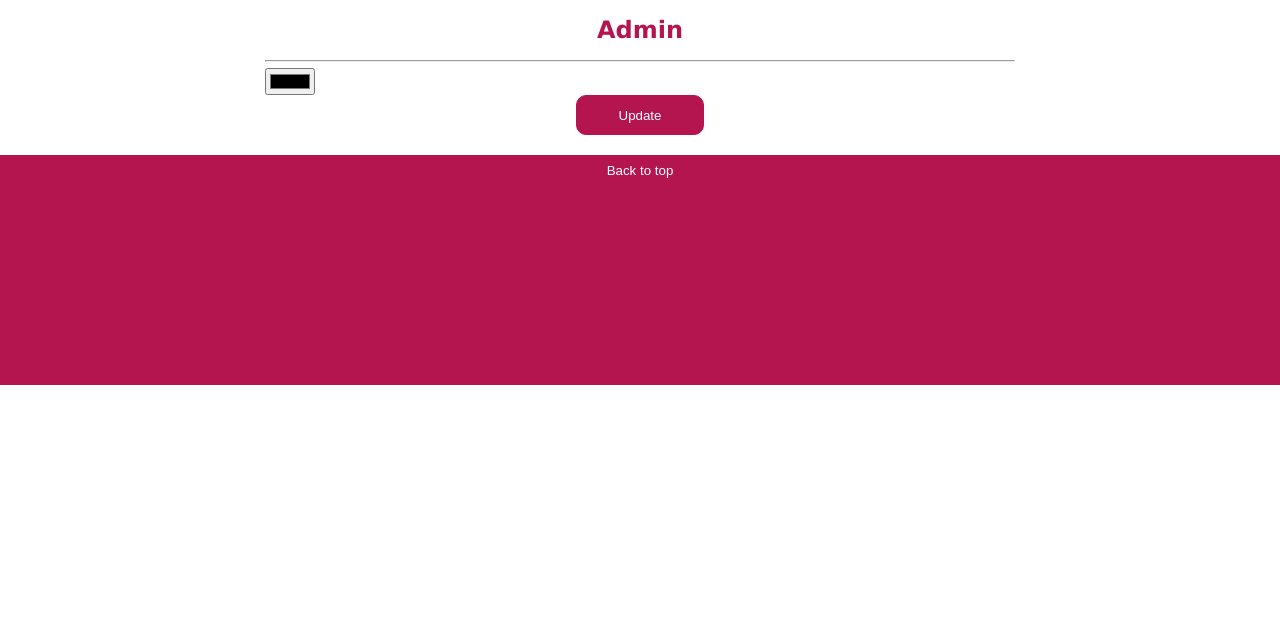
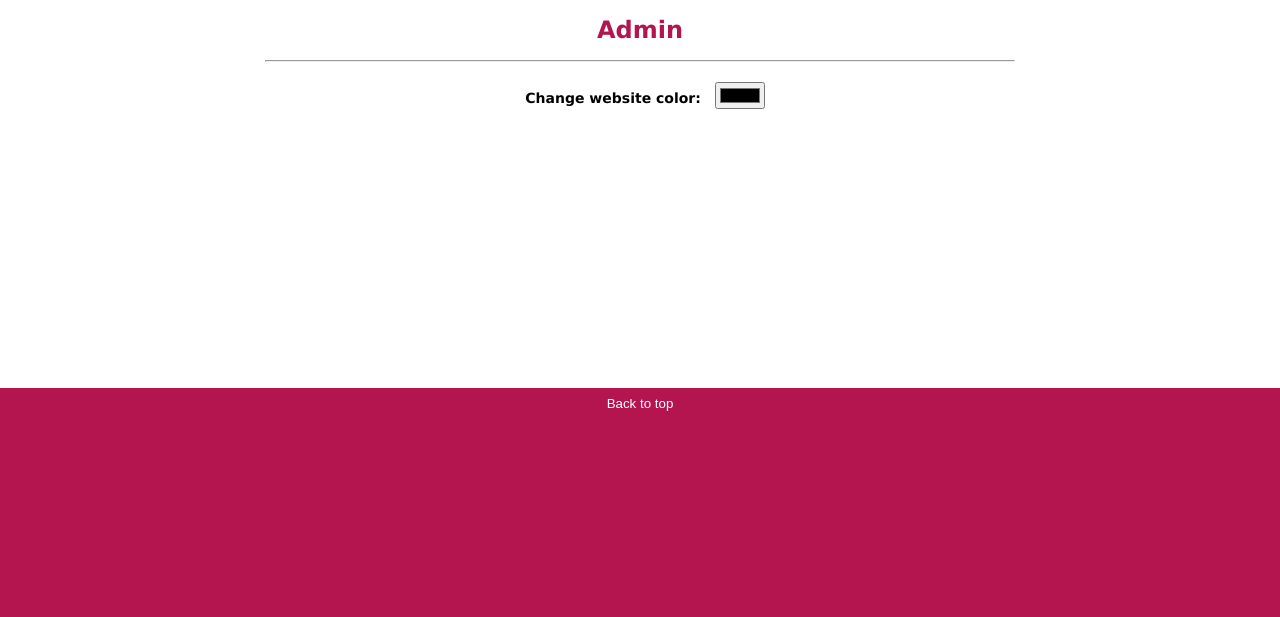
Before and after one commit to manrajg13/Stop-One, a PHP site: page /admin/admin.html in a window 1280 px wide. Shown: the part 61-678 px from the top of the page. Run offline with PHP 8.4, Linux system fonts and the light colour scheme.

Commit message:
Formatting changes

```diff
--- a/admin/admin.css
+++ b/admin/admin.css
@@ -1,13 +1,13 @@
+label {
+	font-size: 14px;
+	font-weight: bold;
+	padding: 10px;
+}
+
 .center {
     text-align: center;
 }
 
-.update-btn {
-    width: 10vw;
-    height: 5vh;
-    margin: auto;
-    background-color: var(--main-color);
-    color: white;
-    border: 1px solid var(--main-color);
-    border-radius: 10px;
+.contents {
+    height: 46vh;
 }
--- a/admin/admin.html
+++ b/admin/admin.html
@@ -17,11 +17,10 @@
 		<div class="contents">
             <h1>Admin</h1>
 			<hr>
-            <form method="POST">
+            <br>
+            <form class="center" method="POST">
+                <label for="color">Change website color:</label>
                 <input id="color" type="color">
-                <div class="center">
-                    <input class="update-btn" type="submit" value="Update">
-                </div>
             </form>
         </div>
 		<a href="index.html"><button class="top">Back to top</button></a>
```
